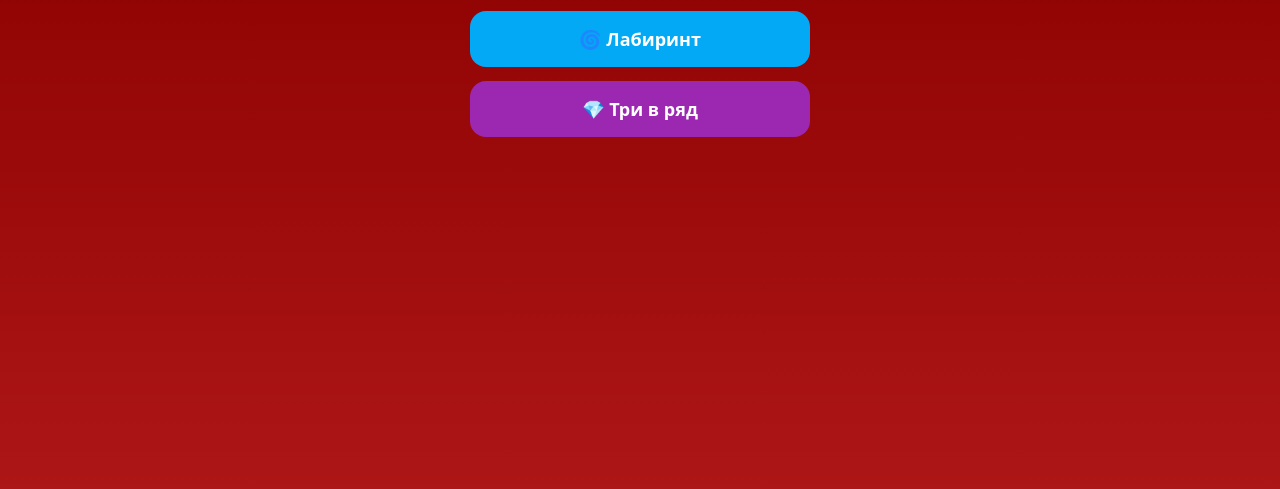
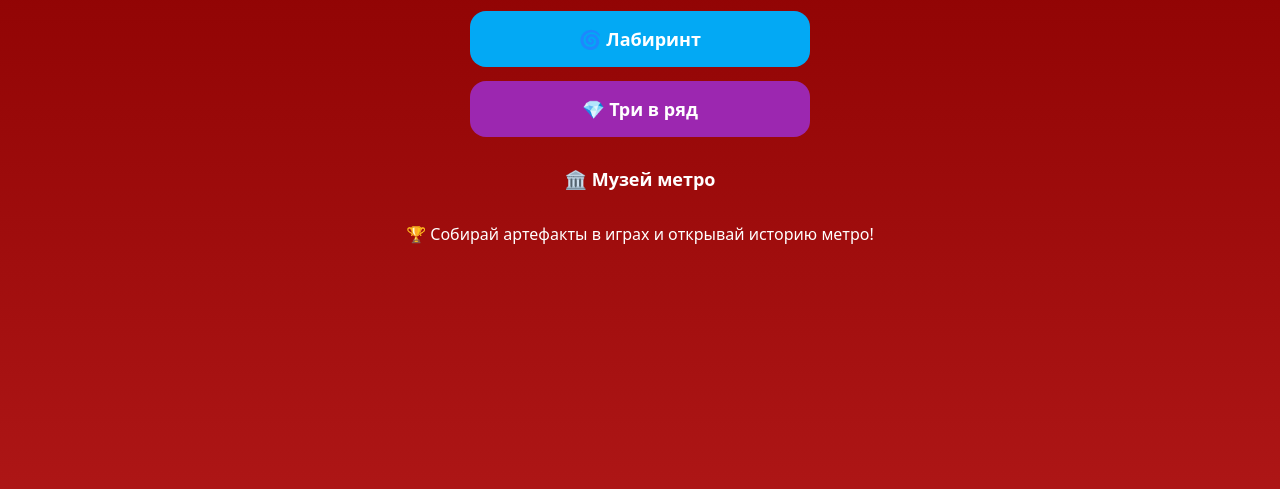
Before and after one commit to Gfif3737-cloud/kids-games-1, a plain HTML site: page index.html in a window 1280 px wide. Shown: the part 131-620 px from the top of the page. Drawn offline with Linux system fonts and the light colour scheme.

Commit message:
Update index.html

```diff
--- a/index.html
+++ b/index.html
@@ -14,7 +14,11 @@
     <a href="memory.html" class="btn memory">🧠 Линия памяти</a>
     <a href="maze.html" class="btn maze">🌀 Лабиринт</a>
     <a href="match3.html" class="btn match3">💎 Три в ряд</a>
+    <a href="museum.html" class="btn museum">🏛️ Музей метро</a>
   </div>
+
+  <!-- Подсказка о музее -->
+  <p class="hint">🏆 Собирай артефакты в играх и открывай историю метро!</p>
 
 </body>
 </html>
```
